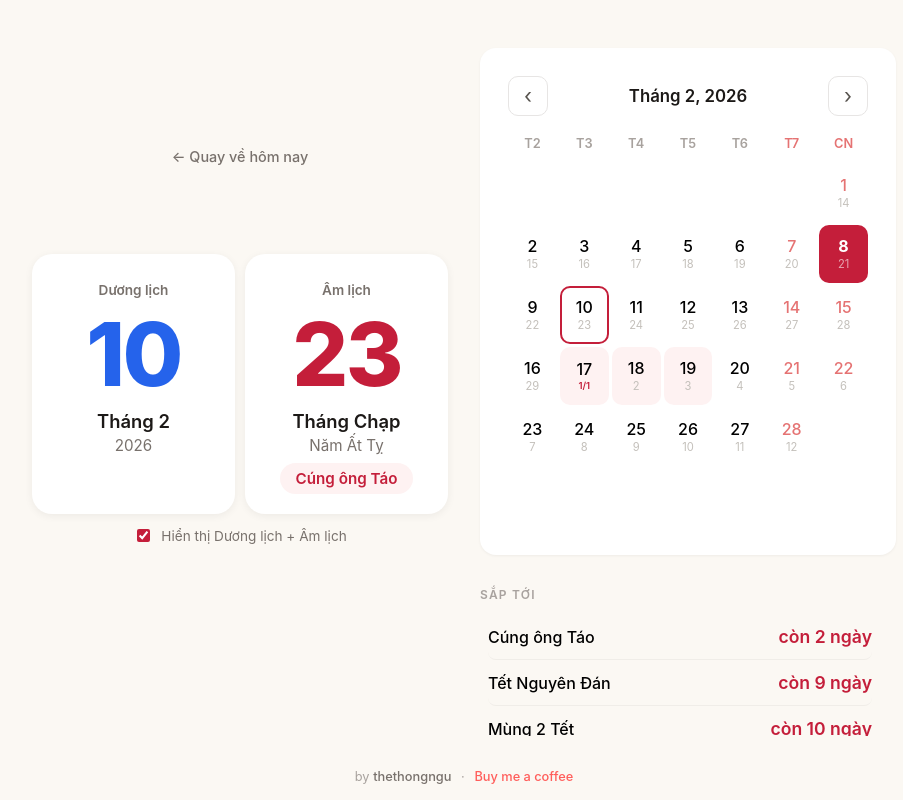
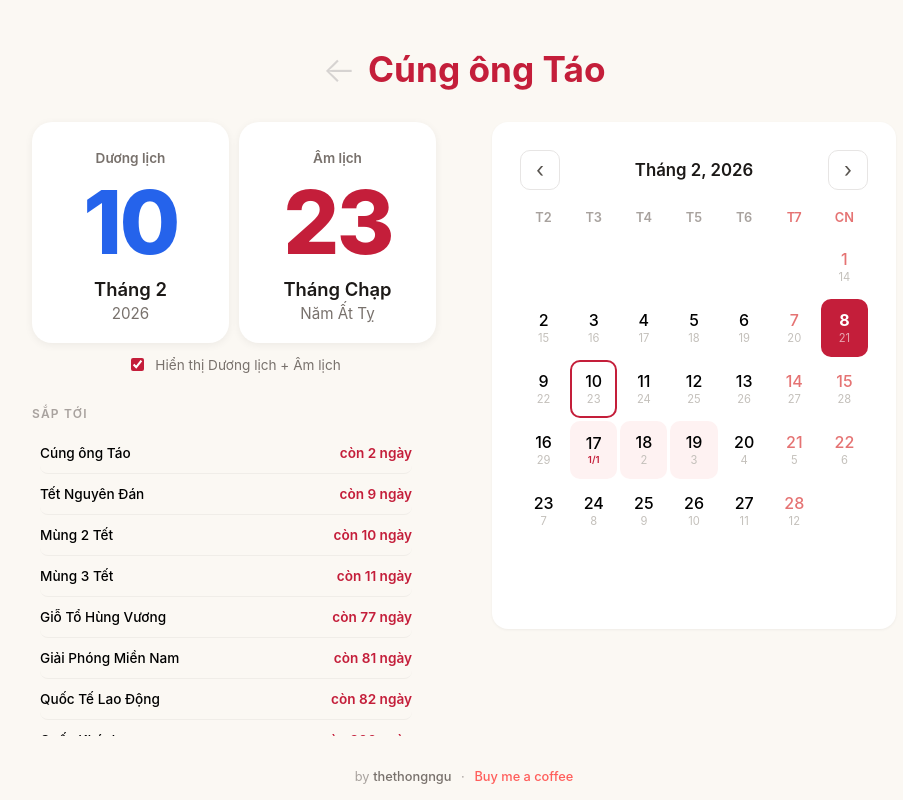
Before and after one commit to thethongngu/amlich, a SvelteKit app: page / in a window 1280 px wide. Both pictures are taken after a click on the button "Cúng ông Táo". Shown: the whole page, without its empty margins (176-1079 px from the left). Built offline with nearby package versions, Linux system fonts and the light colour scheme.

Commit message:
save work

```diff
--- a/src/routes/+page.svelte
+++ b/src/routes/+page.svelte
@@ -69,32 +69,35 @@
 	const isSelectedToday = $derived(
 		selectedDay === today.solarDay && selectedMonth === today.solarMonth && selectedYear === today.solarYear
 	);
+	const isSelectedWeekend = $derived(
+		selected.dayOfWeek === 'Thứ Bảy' || selected.dayOfWeek === 'Chủ Nhật'
+	);
 </script>
 
 <div class="page">
+	<div class="next-holiday" class:is-today={nextHoliday?.daysUntil === 0 && isSelectedToday}>
+		{#if !isSelectedToday}
+			<button class="back-today" onclick={goToday}>&larr;</button>
+		{/if}
+		{#if !isSelectedToday && selected.holiday}
+			<span class="special-day">{selected.holiday}</span>
+		{:else if !isSelectedToday && isSelectedWeekend}
+			<span class="special-day">Cuối tuần</span>
+		{:else if !isSelectedToday}
+			<span class="normal-day">Ngày bình thường!</span>
+		{:else if nextHoliday && nextHoliday.daysUntil === 0}
+			<span class="today-label">Hôm nay là </span> <button class="holiday-link" onclick={() => goToHoliday(nextHoliday.solarDay, nextHoliday.solarMonth, nextHoliday.solarYear)}>{nextHoliday.name}</button>
+		{:else if nextHoliday}
+			Còn <strong>{nextHoliday.daysUntil} ngày</strong> nữa đến <button class="holiday-link" onclick={() => goToHoliday(nextHoliday.solarDay, nextHoliday.solarMonth, nextHoliday.solarYear)}>{nextHoliday.name}</button>
+		{/if}
+	</div>
 	<div class="today-col">
-		{#if nextHoliday}
-			<div class="next-holiday" class:is-today={nextHoliday.daysUntil === 0}>
-				{#if !isSelectedToday}
-					<button class="back-today" onclick={goToday}>&larr; Quay về hôm nay</button>
-				{:else if nextHoliday.daysUntil === 0}
-					<span class="today-label">Hôm nay là </span> <button class="holiday-link" onclick={() => goToHoliday(nextHoliday.solarDay, nextHoliday.solarMonth, nextHoliday.solarYear)}>{nextHoliday.name}</button>
-				{:else}
-					Còn <strong>{nextHoliday.daysUntil} ngày</strong> nữa đến <button class="holiday-link" onclick={() => goToHoliday(nextHoliday.solarDay, nextHoliday.solarMonth, nextHoliday.solarYear)}>{nextHoliday.name}</button>
-				{/if}
-			</div>
-		{/if}
 		<div class="hero-cards">
 			<section class="hero solar-card" class:hidden={!showBoth}>
 				<div class="card-title">Dương lịch</div>
 				<div class="big-day solar-big-day">{selected.solarDay}</div>
 				<div class="card-info">Tháng {selected.solarMonth}</div>
 				<div class="card-sub">{selected.solarYear}</div>
-				<div class="holiday-slot">
-					{#if selected.holiday && selected.holidayType === 'solar'}
-						<div class="holiday solar-holiday">{selected.holiday}</div>
-					{/if}
-				</div>
 			</section>
 
 			<section class="hero lunar-card">
@@ -104,11 +107,6 @@
 					Tháng {LUNAR_MONTH_NAMES[selected.lunarMonth]}{selected.lunarLeap ? ' (Nhuận)' : ''}
 				</div>
 				<div class="card-sub">Năm {selected.lunarYearName}</div>
-				<div class="holiday-slot">
-					{#if selected.holiday && selected.holidayType === 'lunar'}
-						<div class="holiday">{selected.holiday}</div>
-					{/if}
-				</div>
 			</section>
 		</div>
 
@@ -245,28 +243,6 @@
 		margin-top: 2px;
 	}
 
-	.holiday-slot {
-		min-height: 36px;
-		display: flex;
-		align-items: center;
-		margin-top: auto;
-		padding-top: 8px;
-	}
-
-	.holiday {
-		display: inline-block;
-		font-size: 0.85rem;
-		color: #C41E3A;
-		font-weight: 600;
-		padding: 4px 12px;
-		background: #FEF2F2;
-		border-radius: 20px;
-	}
-
-	.solar-holiday {
-		color: #2563EB;
-		background: #EFF6FF;
-	}
 
 	.toggle-row {
 		display: flex;
@@ -290,12 +266,16 @@
 	}
 
 	.next-holiday {
-		font-size: 1.3rem;
+		font-size: 1.5rem;
+		font-weight: 700;
 		color: #57534E;
 		text-align: center;
 		margin-bottom: 16px;
 		min-height: 2.4em;
-		position: relative;
+		display: flex;
+		align-items: center;
+		justify-content: center;
+		gap: 12px;
 	}
 
 	.next-holiday strong {
@@ -322,8 +302,6 @@
 	}
 
 	.next-holiday.is-today {
-		font-weight: 700;
-		font-size: 1.5rem;
 		min-height: auto;
 	}
 
@@ -488,15 +466,25 @@
 		background: none;
 		border: none;
 		font-family: inherit;
-		font-size: 0.9rem;
-		font-weight: 500;
-		color: #78716C;
+		font-size: inherit;
+		font-weight: 300;
+		color: #D6D3D1;
 		cursor: pointer;
 		padding: 0;
 		transition: color 0.15s;
-		display: block;
-		width: 100%;
-		text-align: center;
+		white-space: nowrap;
+	}
+
+	.normal-day {
+		font-size: inherit;
+		font-weight: 700;
+		color: #1C1917;
+	}
+
+	.special-day {
+		font-size: inherit;
+		font-weight: 700;
+		color: #C41E3A;
 	}
 
 	.back-today:hover {
@@ -545,12 +533,12 @@
 	}
 
 	.h-name {
-		font-size: 0.9rem;
+		font-size: 0.8rem;
 		font-weight: 500;
 	}
 
 	.h-count {
-		font-size: 0.95rem;
+		font-size: 0.8rem;
 		font-weight: 600;
 		color: #C41E3A;
 	}
@@ -569,8 +557,8 @@
 			max-width: 960px;
 			display: grid;
 			grid-template-columns: 1fr 1fr;
-			grid-template-rows: auto 1fr;
-			gap: 32px;
+			grid-template-rows: auto auto 1fr;
+			gap: 32px 56px;
 			padding: 48px;
 			padding-bottom: 64px;
 			height: 100dvh;
@@ -583,13 +571,6 @@
 			bottom: 0;
 			left: 0;
 			right: 0;
-		}
-
-		.today-col {
-			grid-column: 1;
-			grid-row: 1 / -1;
-			align-self: start;
-			padding-top: 100px;
 		}
 
 		.hero {
@@ -610,32 +591,32 @@
 			margin-top: 4px;
 		}
 
-		.holiday {
-			font-size: 0.95rem;
-			padding: 6px 16px;
+
+		.next-holiday {
+			grid-column: 1 / -1;
+			grid-row: 1;
+			font-size: 2.2rem;
+			margin-bottom: 0;
+			min-height: auto;
 		}
 
-		.next-holiday {
-			font-size: 1.8rem;
-			font-weight: 500;
-			margin-bottom: 20px;
-			min-height: 3em;
-		}
-
-		.next-holiday.is-today {
-			font-size: 2.2rem;
+		.today-col {
+			grid-column: 1;
+			grid-row: 2;
+			align-self: start;
 		}
 
 		.cal {
 			grid-column: 2;
-			grid-row: 1;
+			grid-row: 2 / -1;
 			padding: 28px;
 			margin-top: 0;
+			align-self: start;
 		}
 
 		.upcoming {
-			grid-column: 2;
-			grid-row: 2;
+			grid-column: 1;
+			grid-row: 3;
 			padding: 0;
 			min-height: 0;
 			display: flex;
@@ -681,11 +662,11 @@
 		}
 
 		.h-name {
-			font-size: 1rem;
+			font-size: 0.85rem;
 		}
 
 		.h-count {
-			font-size: 1.1rem;
+			font-size: 0.85rem;
 		}
 
 		.row {
```
